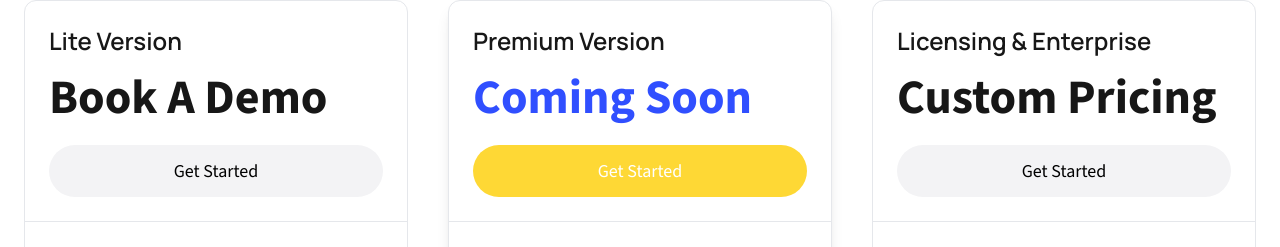
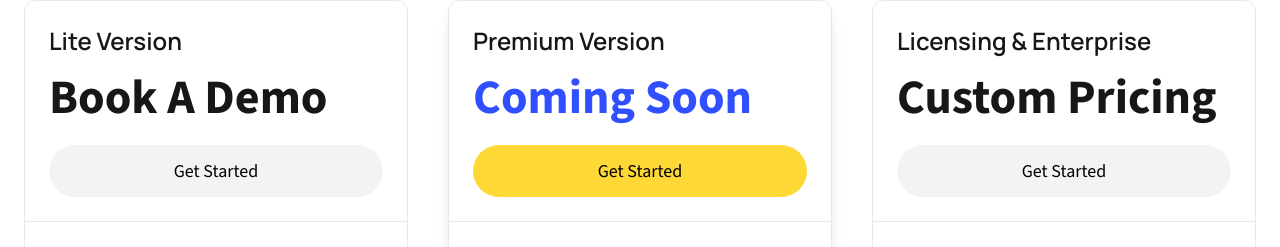
Before and after one commit to mahditasfin/butter-website-main, a Next.js app: page / in a window 1280 px wide. Shown: the part 3214-3461 px from the top of the page. Built offline with nearby package versions, Linux system fonts and the light colour scheme.

Commit message:
Update PricingColumn.tsx

```diff
--- a/src/components/Pricing/PricingColumn.tsx
+++ b/src/components/Pricing/PricingColumn.tsx
@@ -39,7 +39,7 @@ const PricingColumn: React.FC<Props> = ({ tier, highlight }) => {
           className={clsx(
             "block w-full rounded-full py-3 px-4 text-center transition-colors",
             {
-              "bg-primary hover:bg-primary-accent text-white": highlight,
+              "bg-primary hover:bg-primary-accent text-black": highlight,
               "bg-hero-background hover:bg-gray-200 text-black": !highlight
             }
           )}
```
